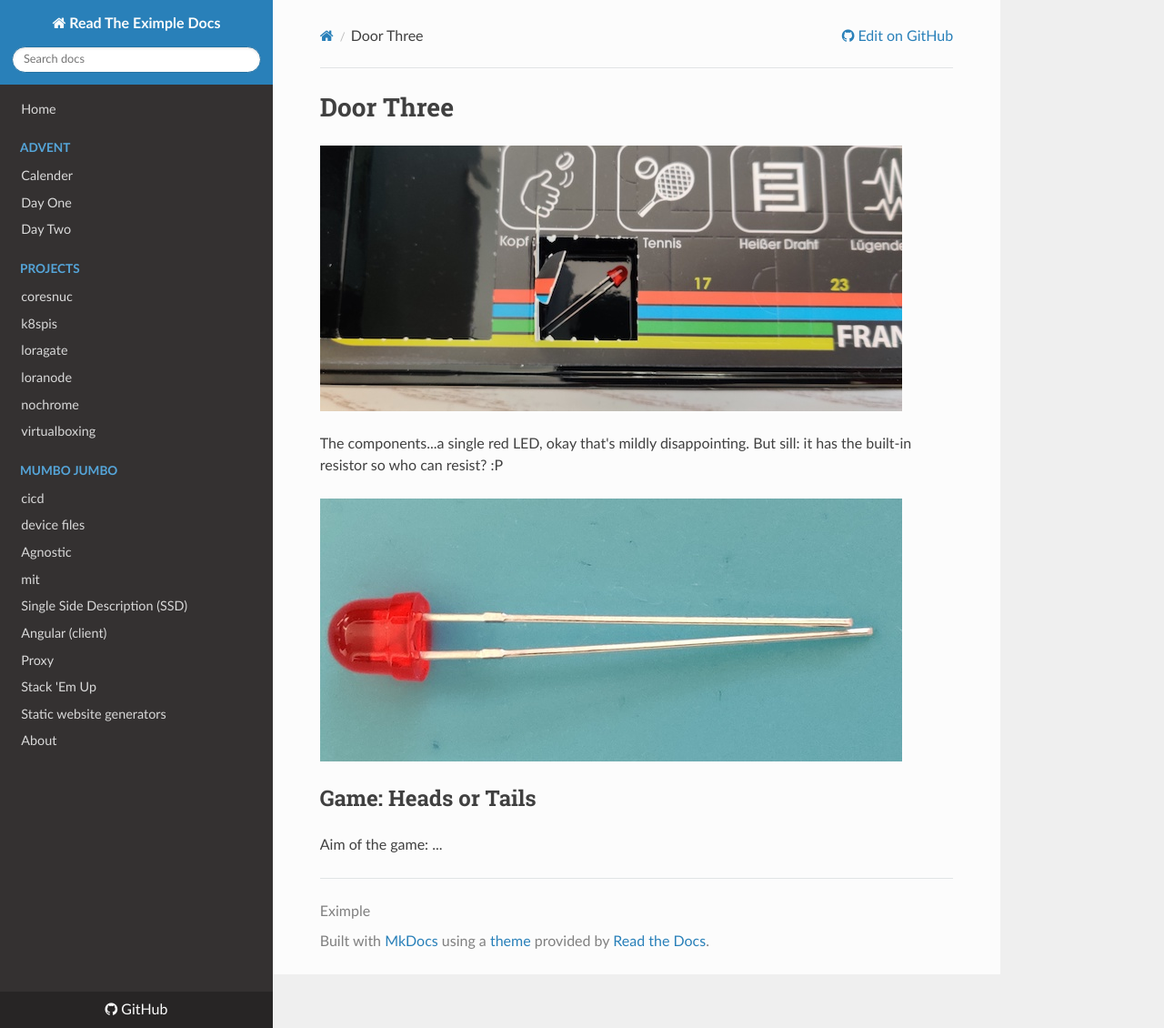
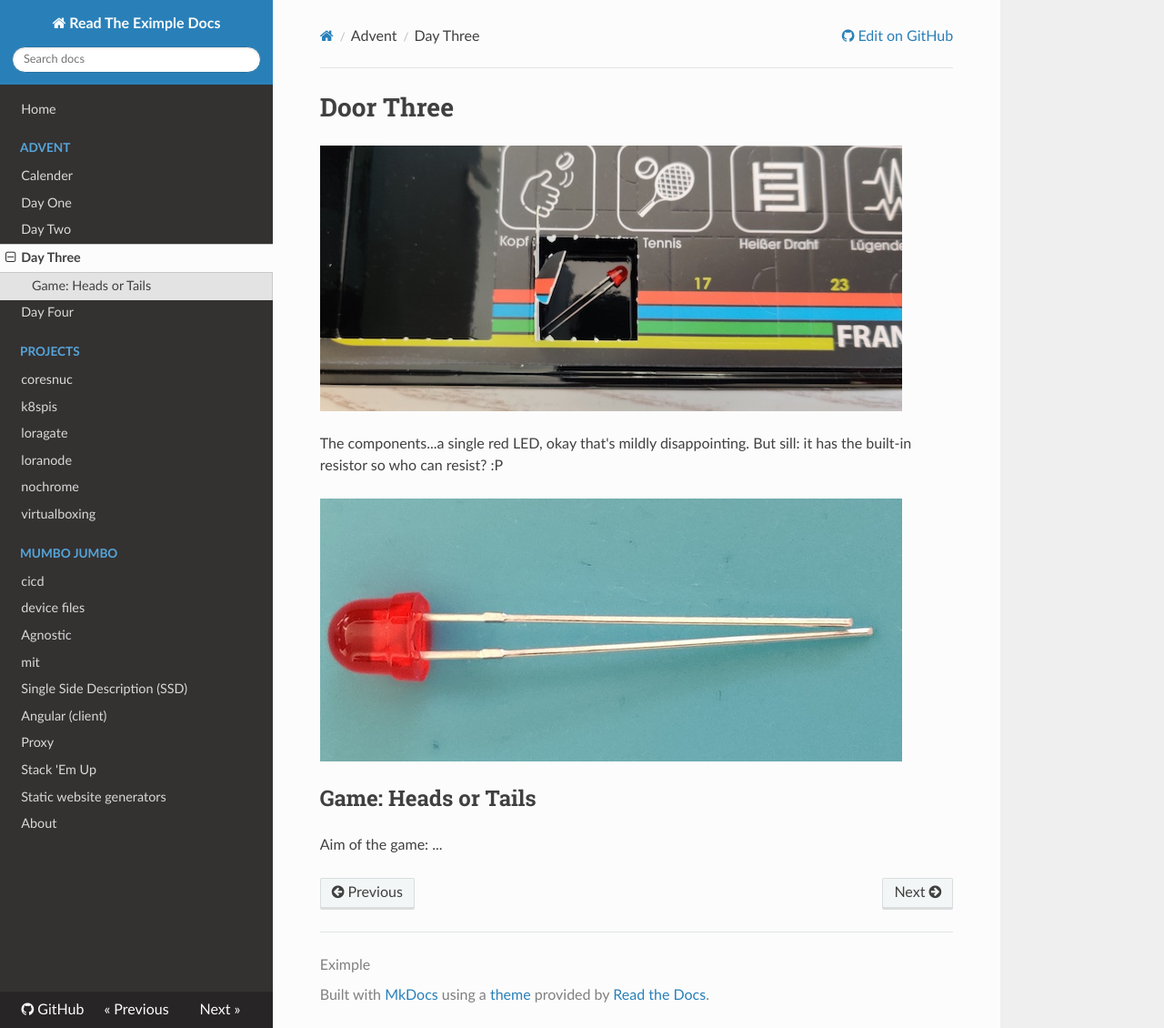
Before and after one commit to docunid/readthemanuals.md, an MkDocs documentation site: the page built from docs/projects/advent/03/03.md, in a window 1280 px wide and 1130 px high. Shown: the whole window at 91% size. Built offline with MkDocs 1.6.1, drawn with Linux system fonts in a browser that asks for light colours; nearby versions of some CDN libraries; old or Windows-style settings are respelled for this version of MkDocs.

Commit message:
add 3 and 4

```diff
--- a/mkdocs.yml
+++ b/mkdocs.yml
@@ -8,6 +8,8 @@ pages:
    - 'Calender': 'projects/advent/index.md'
    - 'Day One': 'projects/advent/01/01.md'
    - 'Day Two': 'projects/advent/02/02.md'
+   - 'Day Three': 'projects/advent/03/03.md'
+   - 'Day Four': 'projects/advent/04s/04.md'
 - Projects:
    - 'coresnuc': 'projects/coresnuc/README.md'
    - 'k8spis': 'projects/k8spis/README.md'
```
